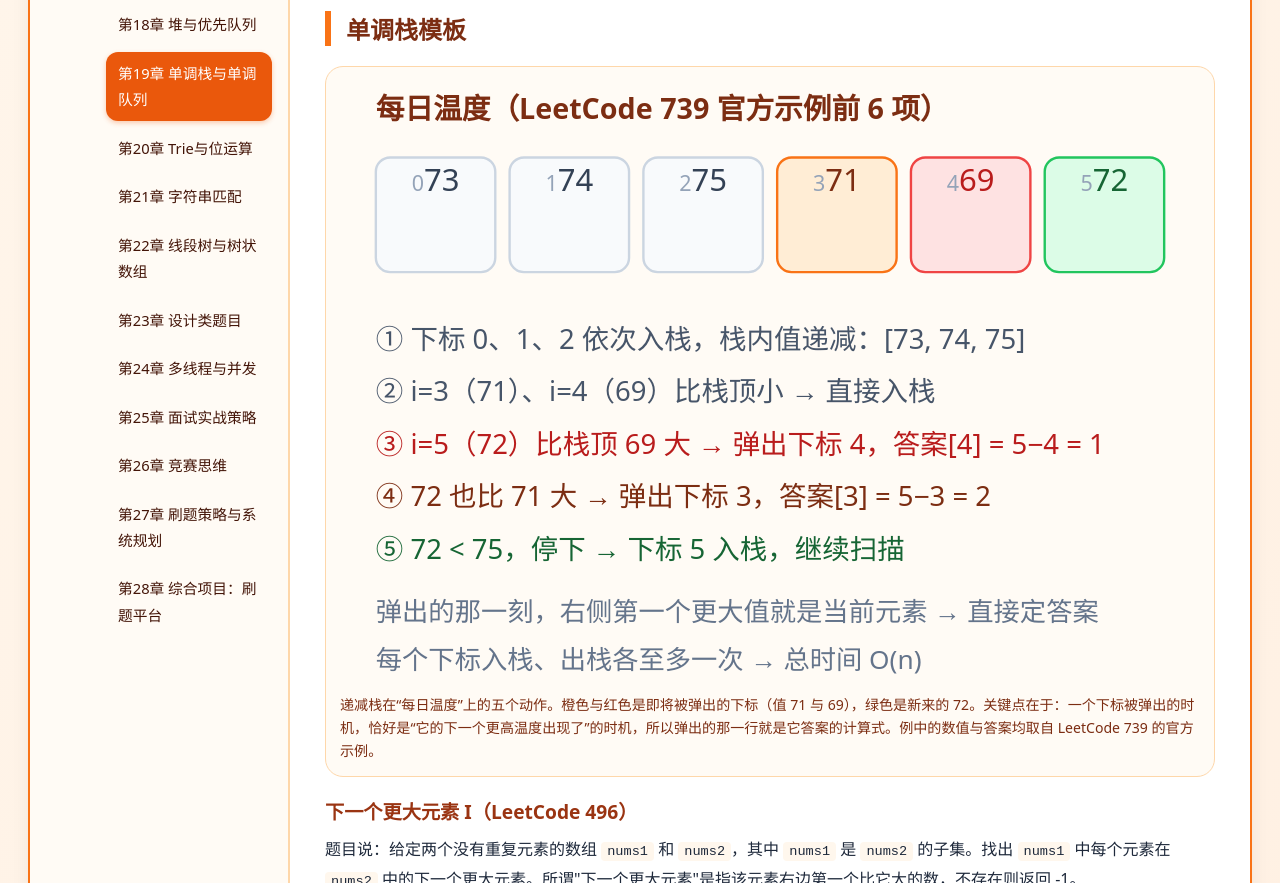
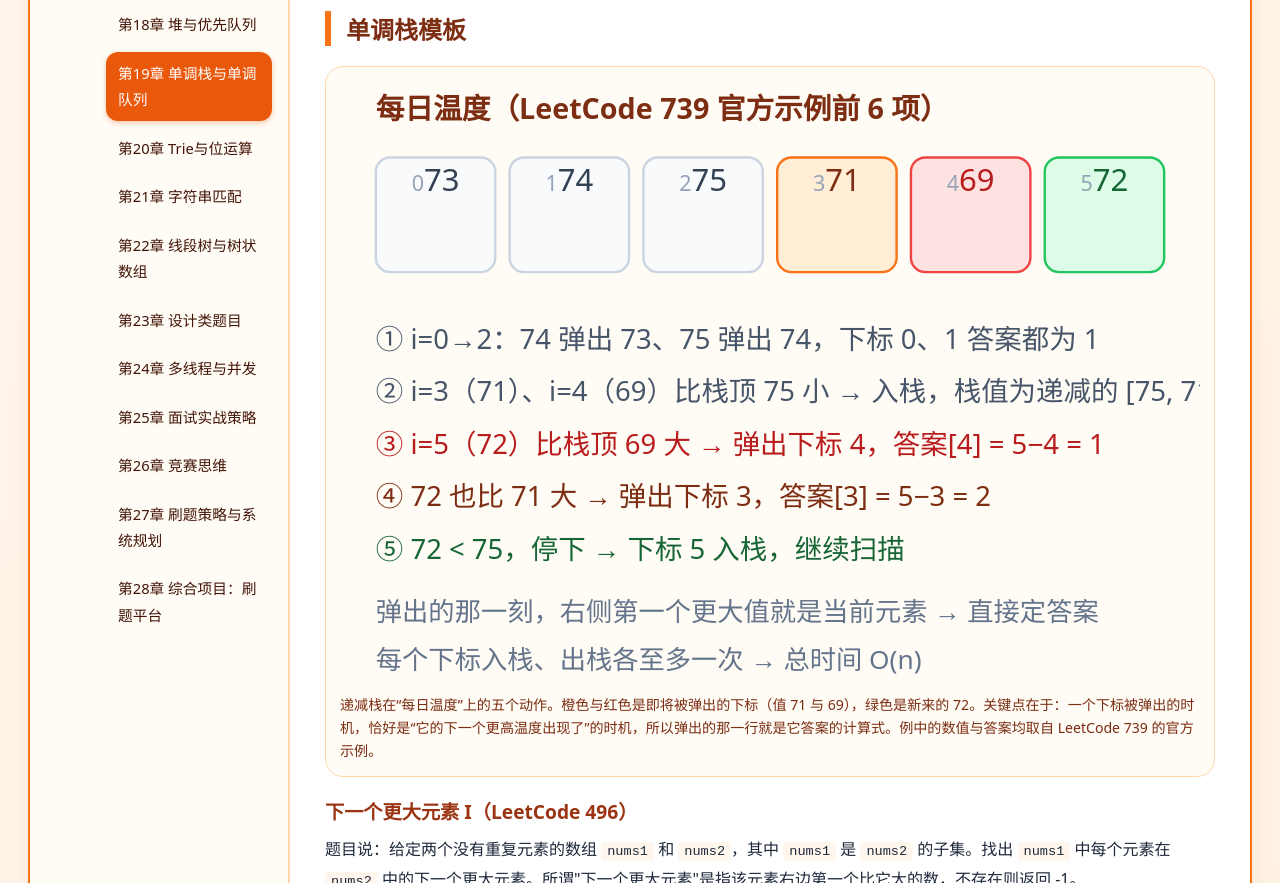
Before and after one commit to 1998x-stack/leetcode-tutorial, a plain HTML site: page 19.html in a window 1280 px wide. Shown: the part 1059-1942 px from the top of the page. Drawn offline with Linux system fonts and the light colour scheme.

Commit message:
fix(leetcode-tutorial): 第19章每日温度图示改正单调栈状态，栈不变量与官方示例一致

```diff
--- a/19.html
+++ b/19.html
@@ -139,8 +139,8 @@
                     <text x="208" y="64" text-anchor="middle" font-size="13" fill="#7c2d12"><tspan x="208" y="46" font-size="9" fill="#94a3b8">3</tspan>71</text>
                     <text x="264" y="64" text-anchor="middle" font-size="13" fill="#b91c1c"><tspan x="264" y="46" font-size="9" fill="#94a3b8">4</tspan>69</text>
                     <text x="320" y="64" text-anchor="middle" font-size="13" fill="#166534"><tspan x="320" y="46" font-size="9" fill="#94a3b8">5</tspan>72</text>
-                    <text x="15" y="112" font-size="11.5" fill="#475569">① 下标 0、1、2 依次入栈，栈内值递减：[73, 74, 75]</text>
-                    <text x="15" y="134" font-size="11.5" fill="#475569">② i=3（71）、i=4（69）比栈顶小 → 直接入栈</text>
+                    <text x="15" y="112" font-size="11.5" fill="#475569">① i=0→2：74 弹出 73、75 弹出 74，下标 0、1 答案都为 1</text>
+                    <text x="15" y="134" font-size="11.5" fill="#475569">② i=3（71）、i=4（69）比栈顶 75 小 → 入栈，栈值为递减的 [75, 71, 69]</text>
                     <text x="15" y="156" font-size="11.5" fill="#b91c1c">③ i=5（72）比栈顶 69 大 → 弹出下标 4，答案[4] = 5−4 = 1</text>
                     <text x="15" y="178" font-size="11.5" fill="#7c2d12">④ 72 也比 71 大 → 弹出下标 3，答案[3] = 5−3 = 2</text>
                     <text x="15" y="200" font-size="11.5" fill="#166534">⑤ 72 &lt; 75，停下 → 下标 5 入栈，继续扫描</text>
```
